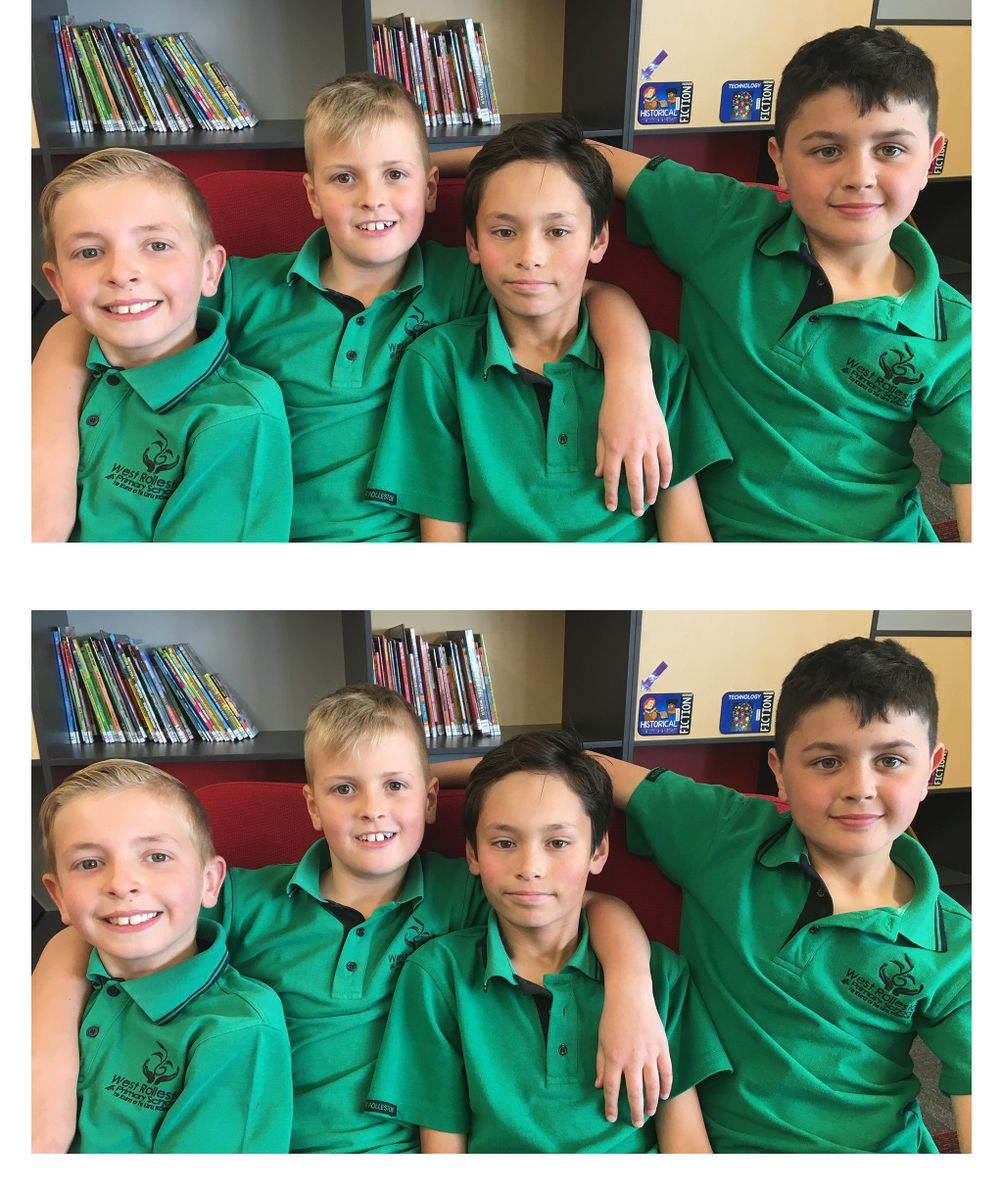
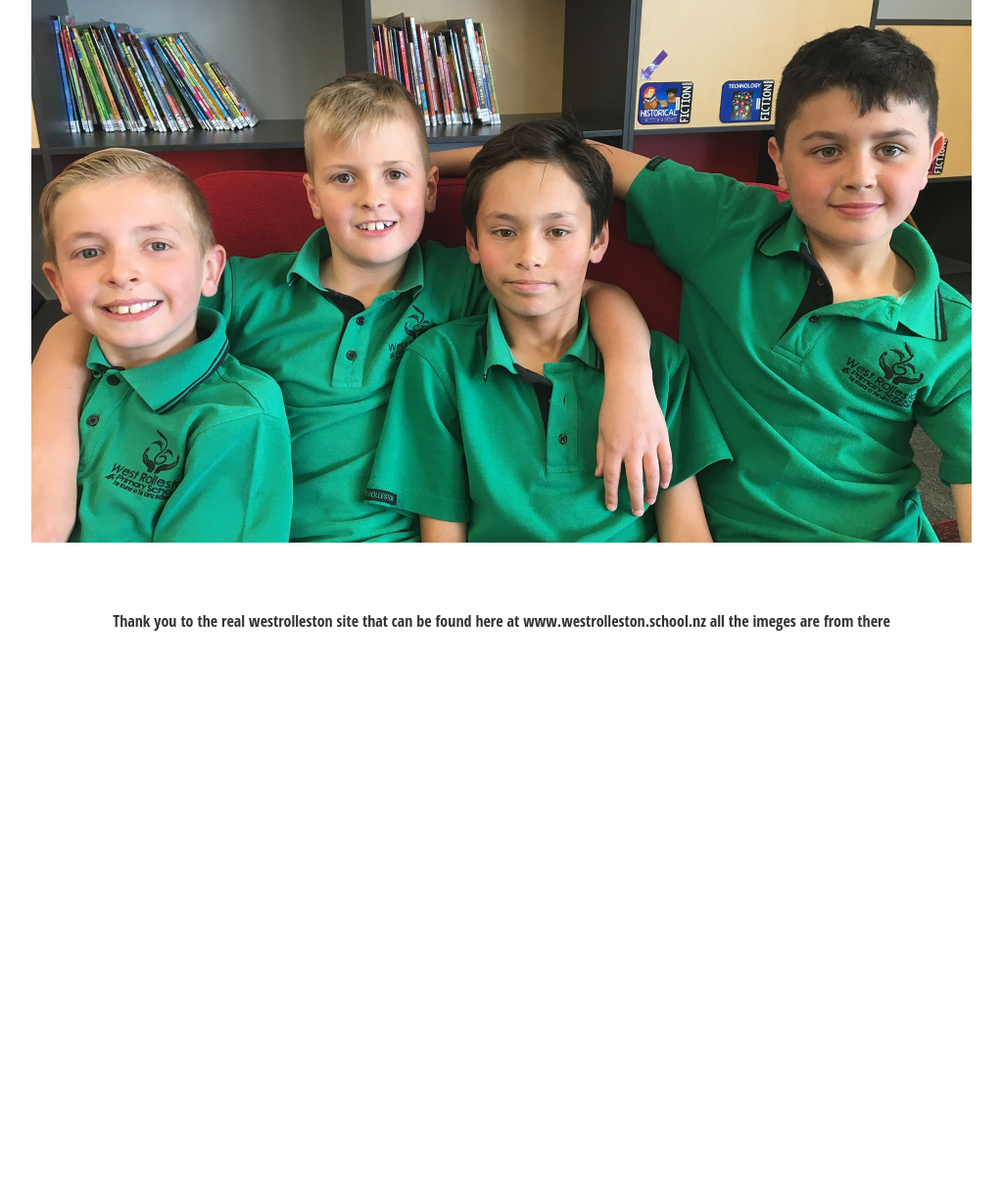
Before and after one commit to Husky-Devel/u, a PHP site: page /Our-story.php in a window 1280 px wide. Shown: the part 245-1460 px from the top of the page at 98% size, without its empty margins (136-1159 px from the left). After the commit the page ends 889 px from the top, so only its background shows below. Run offline with PHP 8.4, Linux system fonts and the light colour scheme.

Commit message:
Refance added

```diff
--- a/Our-story.php
+++ b/Our-story.php
@@ -32,6 +32,8 @@
           <ul class="nav-ul">
   </div>
     </nav>
-<img src="Images/Headerimg.jpg" alt="Images/logo.png/>" />
+<div>
+  Thank you to the real westrolleston site that can be found here at www.westrolleston.school.nz all the imeges are from there
+</div>
 
 </html>
```
